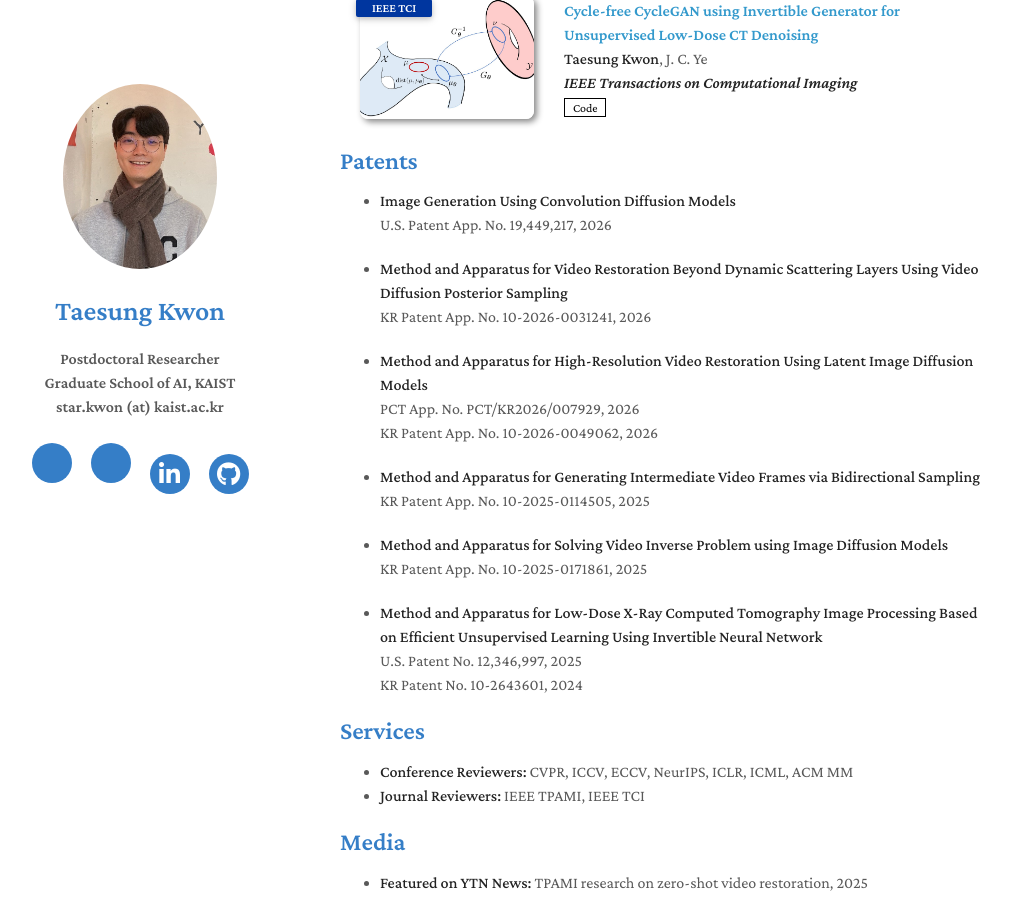
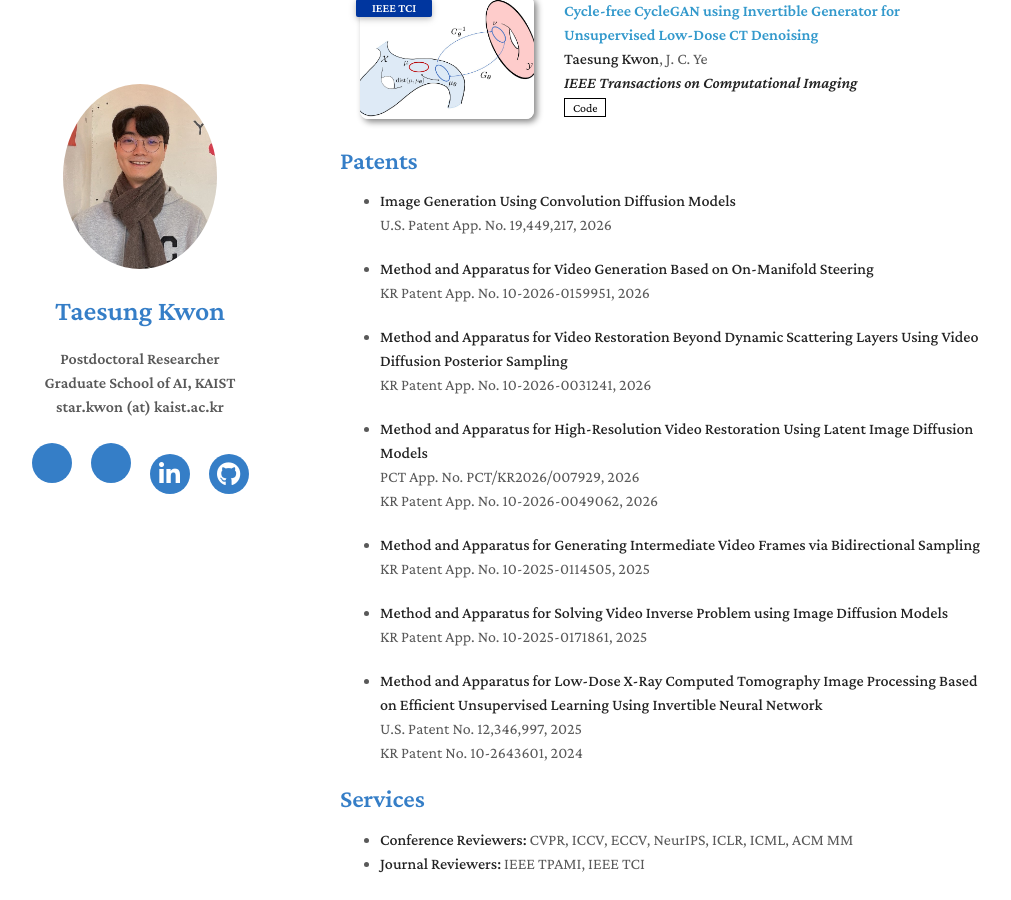
Before and after one commit to star-kwon/star-kwon.github.io, a Jekyll site: the page built from index.md, in a window 1280 px wide and 900 px high, scrolled down 2548 px. Shown: the whole window, without its empty margins (130-1141 px from the left). Built offline with Jekyll 4.4.1, drawn with Linux system fonts in a browser that asks for light colours; nearby versions of some CDN libraries; comment, search, counter and statistics services are not loaded; a style sheet for code colours, icons or effects is not loaded; our own code applies the rules of GitHub Pages for plain Markdown files.

Commit message:
Update Patents

```diff
--- a/index.md
+++ b/index.md
@@ -273,6 +273,9 @@ Off-the-Shelf Video Diffusion Models</a></div>
   <br>
   U.S. Patent App. No. 19,449,217, 2026
 
+- **Method and Apparatus for Video Generation Based on On-Manifold Steering**
+  <br>
+  KR Patent App. No. 10-2026-0159951, 2026
 
 - **Method and Apparatus for Video Restoration Beyond Dynamic Scattering Layers Using Video Diffusion Posterior Sampling**
   <br>
```
